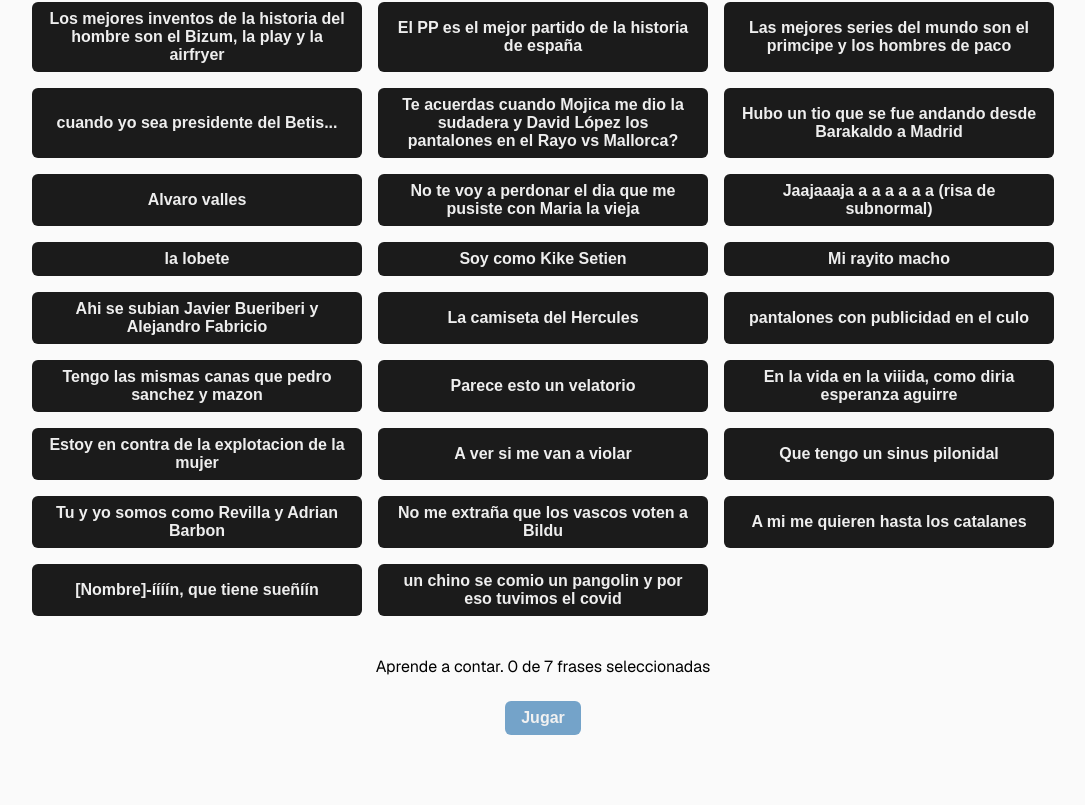
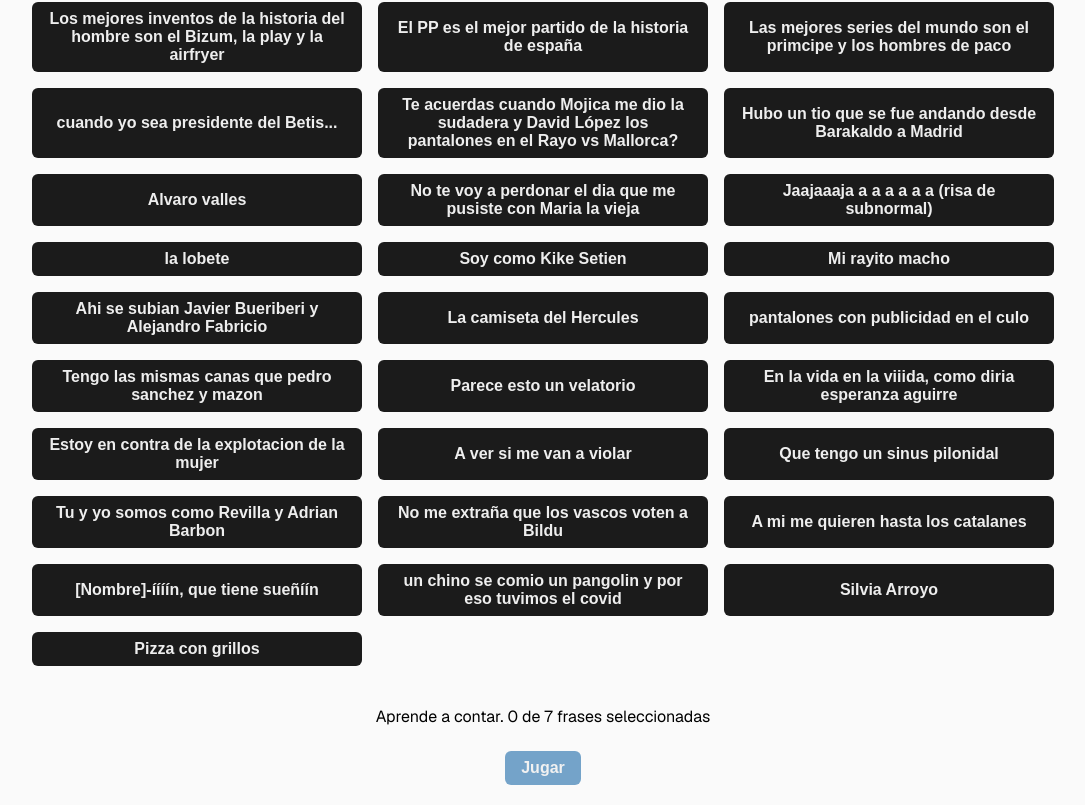
Before and after one commit to FbarcalaR/Joaquingo, a Next.js app: page /select-sentences in a window 1280 px wide. Shown: the part 747-1552 px from the top of the page, without its empty margins (97-1182 px from the left). Before the commit the page ends 1502 px from the top, so only its background shows below. Built offline with nearby package versions, Linux system fonts and the light colour scheme.

Commit message:
more sentences

```diff
--- a/src/app/constants/all-joaquins-sentences.ts
+++ b/src/app/constants/all-joaquins-sentences.ts
@@ -57,4 +57,6 @@ export const allJoaquinSentences: JoaquinSentence[] = [
   "A mi me quieren hasta los catalanes",
   "[Nombre]-íííín, que tiene sueñíín",
   "un chino se comio un pangolin y por eso tuvimos el covid",
+  "Silvia Arroyo",
+  "Pizza con grillos",
 ].map((label, index) => ({ id: index + 1, label }));
```
